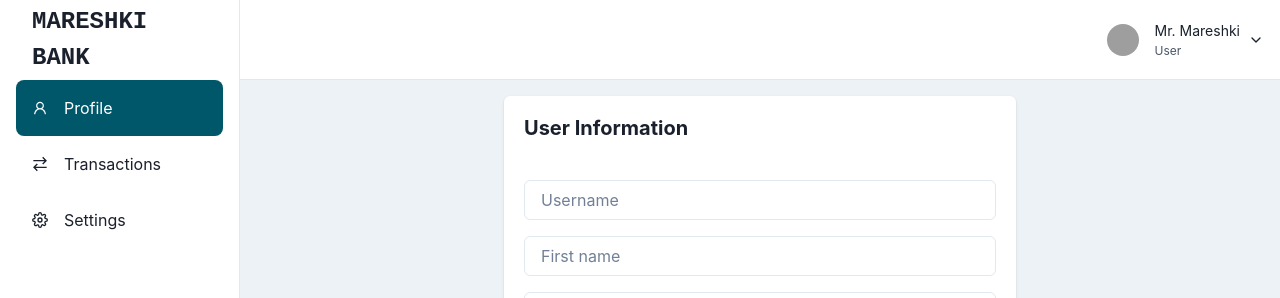
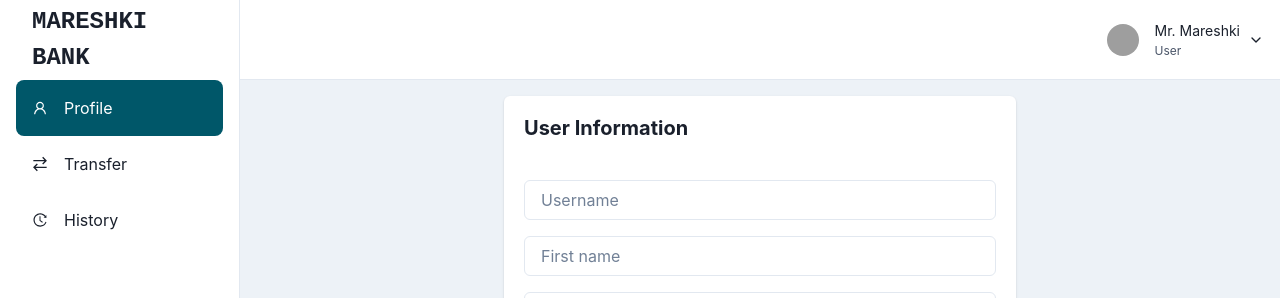
Before and after one commit to MarkVsudo/MareshkiFinance-ui, a React (Vite) app in the folder front-end-cleverpine/: page /dashboard in a window 1280 px wide. Shown: the top 298 px of the page. Built offline with nearby package versions, Linux system fonts and the light colour scheme; grey boxes are pictures that could not be loaded.

Commit message:
Added a mocked table in transactions history section

```diff
--- a/front-end-cleverpine/src/pages/DashboardPage.tsx
+++ b/front-end-cleverpine/src/pages/DashboardPage.tsx
@@ -21,14 +21,14 @@ import {
   MenuItem,
   MenuList,
 } from "@chakra-ui/react";
-import { FiSettings, FiMenu, FiChevronDown } from "react-icons/fi";
-import { AiOutlineUser } from "react-icons/ai";
+import { FiMenu, FiChevronDown } from "react-icons/fi";
+import { AiOutlineUser, AiOutlineHistory  } from "react-icons/ai";
 import { GrTransaction } from "react-icons/gr";
 import { VscSignIn } from "react-icons/vsc";
 import { IconType } from "react-icons";
 import DashboardProfile from "../components/DashboardPage/DashboardProfile";
-import DashboardTransactions from "../components/DashboardPage/DashboardTransactions";
-import DashboardSettings from "../components/DashboardPage/DashboardSettings";
+import DashboardTransactions from "../components/DashboardPage/DashboardHistory";
+import DashboardSettings from "../components/DashboardPage/DashboardTransfer";
 import { useState } from "react";
 interface LinkItemProps {
   name: string;
@@ -50,8 +50,8 @@ interface SidebarProps extends BoxProps {
 
 const LinkItems: Array<LinkItemProps> = [
   { name: "Profile", icon: AiOutlineUser },
-  { name: "Transactions", icon: GrTransaction },
-  { name: "Settings", icon: FiSettings },
+  { name: "Transfer", icon: GrTransaction },
+  { name: "History", icon: AiOutlineHistory },
 ];
 
 const SidebarContent = ({
@@ -256,8 +256,8 @@ const SidebarWithHeader = () => {
       >
         {/* Content */}
         {selectedNavItem === "Profile" && <DashboardProfile />}
-        {selectedNavItem === "Transactions" && <DashboardTransactions />}
-        {selectedNavItem === "Settings" && <DashboardSettings />}
+        {selectedNavItem === "Transfer" && <DashboardSettings />}
+        {selectedNavItem === "History" && <DashboardTransactions />}
       </Box>
     </Box>
   );
```
Also changed, not shown: front-end-cleverpine/src/components/DashboardPage/DashboardHistory.tsx (renamed from front-end-cleverpine/src/components/DashboardPage/DashboardTransactions.tsx), front-end-cleverpine/src/components/DashboardPage/DashboardTransfer.tsx (renamed from front-end-cleverpine/src/components/DashboardPage/DashboardSettings.tsx).
